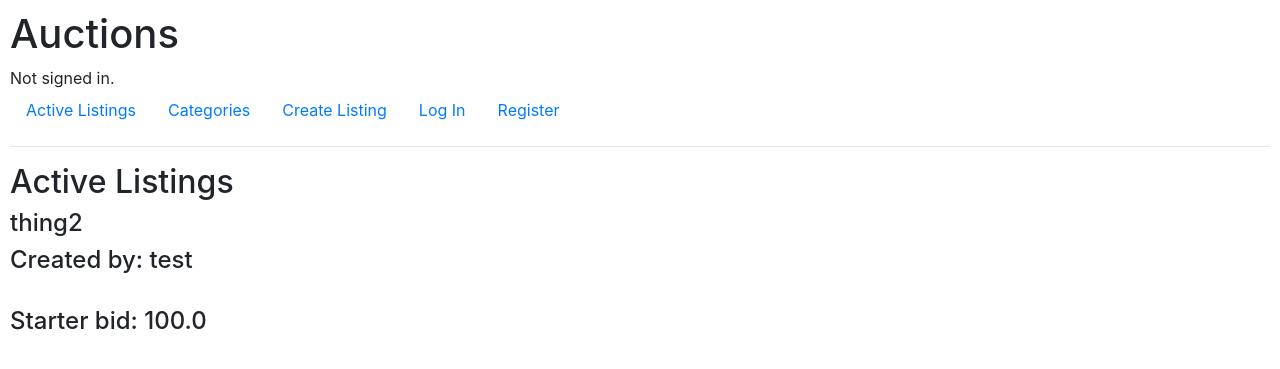
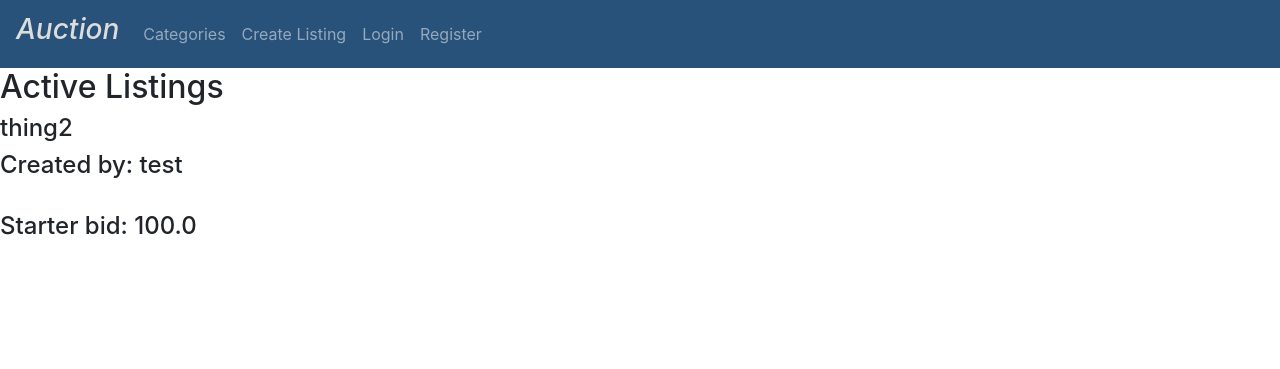
Before and after one commit to PlacidSerene/Commerce-CS50, a Django app: page / in a window 1280 px wide. Shown: the top 369 px of the page. Run offline with Django 3.2, Linux system fonts and the light colour scheme; data comes from the database, SQL or seed files in the repository; both versions use the stored data as it was after the commit; some libraries are stand-ins or nearby versions.

Commit message:
update nav bar

```diff
--- a/commerce/auctions/static/auctions/styles.css
+++ b/commerce/auctions/static/auctions/styles.css
@@ -1,3 +1,4 @@
-body {
-    padding: 10px;
+.logo{
+  text-align: center;
+  color: #dddddd;
 }
--- a/commerce/auctions/templates/auctions/index.html
+++ b/commerce/auctions/templates/auctions/index.html
@@ -1,7 +1,7 @@
 {% extends "auctions/layout.html" %}
 
 {% block body %}
-    <h2>Active Listings</h2>
+<h2 class="title">Active Listings</h2>
 {% for auction in auctions %}
 {% if auction.active == True %}
 <div>
--- a/commerce/auctions/templates/auctions/layout.html
+++ b/commerce/auctions/templates/auctions/layout.html
@@ -2,52 +2,53 @@
 
 <!DOCTYPE html>
 <html lang="en">
+
 <head>
     <title>{% block title %}Auctions{% endblock %}</title>
-        <link rel="stylesheet" href="https://stackpath.bootstrapcdn.com/bootstrap/4.4.1/css/bootstrap.min.css" integrity="sha384-Vkoo8x4CGsO3+Hhxv8T/Q5PaXtkKtu6ug5TOeNV6gBiFeWPGFN9MuhOf23Q9Ifjh" crossorigin="anonymous">
+    <link rel="stylesheet" href="https://maxcdn.bootstrapcdn.com/bootstrap/4.0.0/css/bootstrap.min.css"
+        integrity="sha384-Gn5384xqQ1aoWXA+058RXPxPg6fy4IWvTNh0E263XmFcJlSAwiGgFAW/dAiS6JXm" crossorigin="anonymous">
     <link href="{% static 'auctions/styles.css' %}" rel="stylesheet">
 </head>
+
 <body>
-        <h1>Auctions</h1>
-        <div>
+
+
+    <nav class="navbar navbar-expand-lg navbar-dark" style="background-color: #28527a;">
+        <a class="navbar-brand" href="#">
+            <h3 class="logo"><em>Auction</em></h3>
+        </a>
+        <button class="navbar-toggler" type="button" data-toggle="collapse" data-target="#navbarNavAltMarkup"
+            aria-controls="navbarNavAltMarkup" aria-expanded="false" aria-label="Toggle navigation">
+            <span class="navbar-toggler-icon"></span>
+        </button>
+        <div class="collapse navbar-collapse nav-change" id="navbarNavAltMarkup">
+            <div class="navbar-nav nav-left">
+                <a class="nav-item nav-link" href="{% url 'categories' %}">Categories</a>
+                <a class="nav-item nav-link" href="{% url 'create' %}">Create Listing</a>
                 {% if user.is_authenticated %}
-                Signed in as <strong>{{ user.username }}</strong>.
+                <a class="nav-item nav-link" href="{% url 'watchlist' user.id %}">Watchlist</a>
+                <a class="nav-item nav-link" href="{% url 'logout' %}">Log Out</a>
+                <div class="nav-item nav-link"> Signed in as <em>{{ user.username }}</em>.</div>
                 {% else %}
-                Not signed in.
+                <a class="nav-item nav-link" href="{% url 'login' %}">Login</a>
+                <a class="nav-item nav-link" href="{% url 'register' %}">Register</a>
                 {% endif %}
             </div>
-        <ul class="nav">
-            <li class="nav-item">
-                <a class="nav-link" href="{% url 'index' %}">Active Listings</a>
-            </li>
+        </div>
+    </nav>
 
-                <li class="nav-item">
-                    <a class="nav-link" href="{% url 'categories' %}">Categories</a>
-                </li>
-
-                <li class="nav-item">
-                    <a class="nav-link" href="{% url 'create' %}">Create Listing</a>
-                </li>
-
-            {% if user.is_authenticated %}
-                <li class="nav-item">
-                    <a class="nav-link" href="{% url 'logout' %}">Log Out</a>
-                </li>
-
-                <li class="nav-item">
-                    <a class="nav-link" href="{% url 'watchlist' user.id %}">Watchlist</a>
-                </li>
-            {% else %}
-                <li class="nav-item">
-                    <a class="nav-link" href="{% url 'login' %}">Log In</a>
-                </li>
-                <li class="nav-item">
-                    <a class="nav-link" href="{% url 'register' %}">Register</a>
-                </li>
-            {% endif %}
-        </ul>
-        <hr>
     {% block body %}
     {% endblock %}
+
+    <script src="https://code.jquery.com/jquery-3.2.1.slim.min.js"
+        integrity="sha384-KJ3o2DKtIkvYIK3UENzmM7KCkRr/rE9/Qpg6aAZGJwFDMVNA/GpGFF93hXpG5KkN"
+        crossorigin="anonymous"></script>
+    <script src="https://cdnjs.cloudflare.com/ajax/libs/popper.js/1.12.9/umd/popper.min.js"
+        integrity="sha384-ApNbgh9B+Y1QKtv3Rn7W3mgPxhU9K/ScQsAP7hUibX39j7fakFPskvXusvfa0b4Q"
+        crossorigin="anonymous"></script>
+    <script src="https://maxcdn.bootstrapcdn.com/bootstrap/4.0.0/js/bootstrap.min.js"
+        integrity="sha384-JZR6Spejh4U02d8jOt6vLEHfe/JQGiRRSQQxSfFWpi1MquVdAyjUar5+76PVCmYl"
+        crossorigin="anonymous"></script>
 </body>
+
 </html>
--- a/commerce/commerce/settings.py
+++ b/commerce/commerce/settings.py
@@ -31,13 +31,13 @@ ALLOWED_HOSTS = []
 # Application definition
 
 INSTALLED_APPS = [
-    'auctions',
     'django.contrib.admin',
     'django.contrib.auth',
     'django.contrib.contenttypes',
     'django.contrib.sessions',
     'django.contrib.messages',
     'django.contrib.staticfiles',
+    'auctions',
 ]
 
 MIDDLEWARE = [
```
Also changed, not shown: commerce/db.sqlite3. Lines whose indentation alone changed are shown as unchanged.
